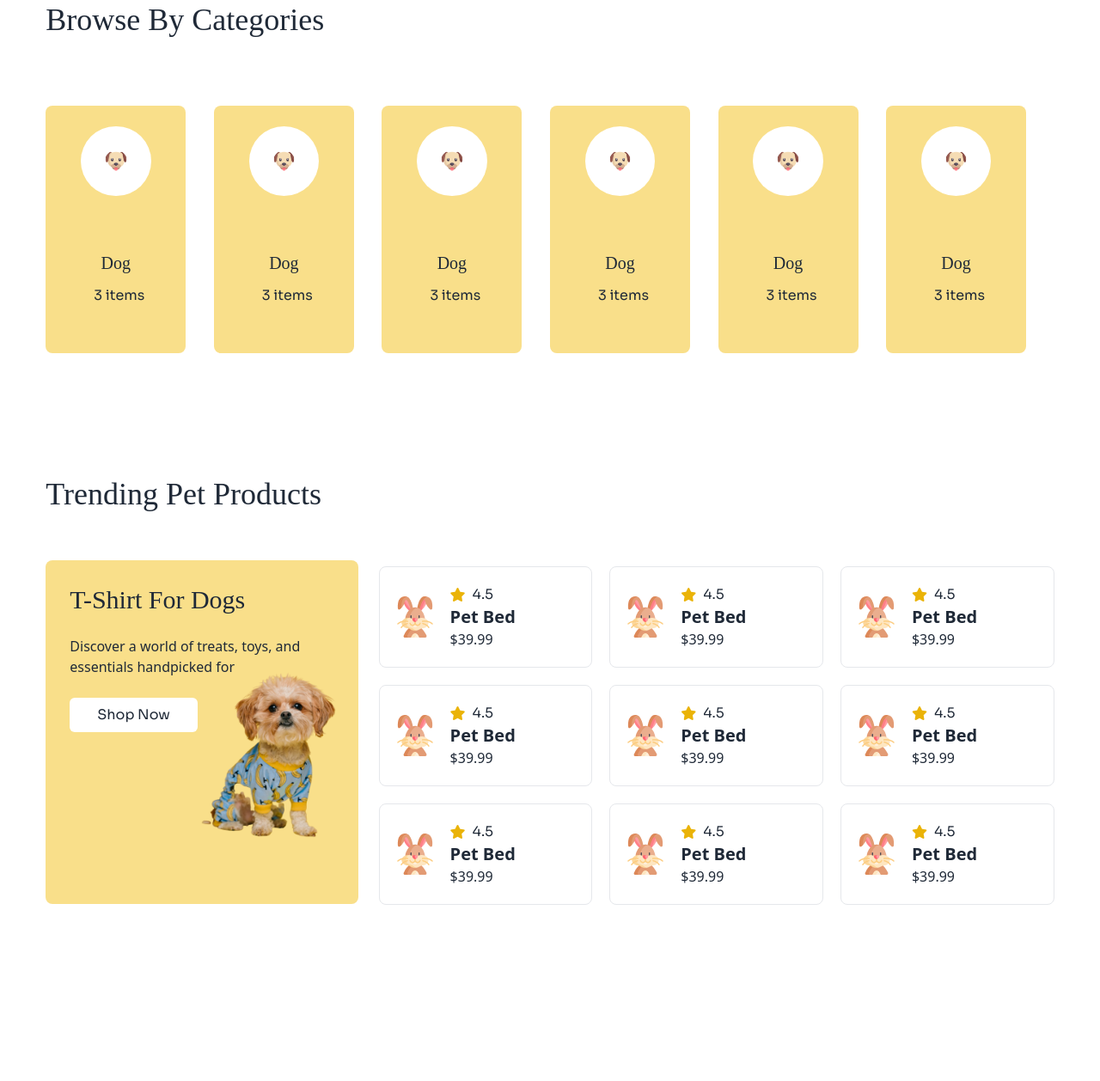
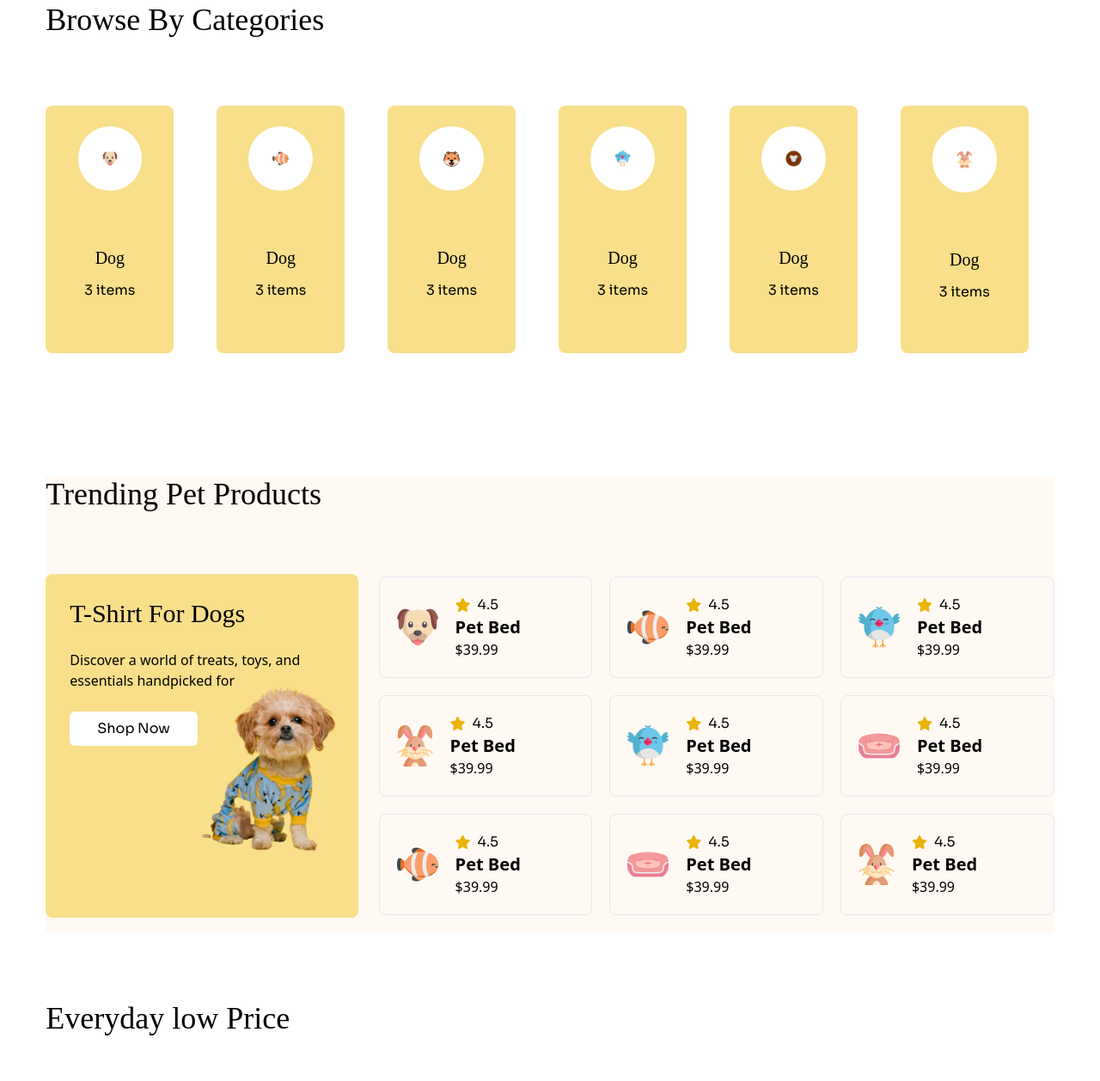
Before and after one commit to SohagMolla913/Assignment_3_Category_001, a plain HTML site: page index.html in a window 1280 px wide. Shown: the part 979-2237 px from the top of the page at 86% size. Before the commit the page ends 2112 px from the top, so only its background shows below. Drawn offline with nearby package versions, Linux system fonts and the light colour scheme; a web font is replaced by a local one.

Commit message:
allmost done

```diff
--- a/index.html
+++ b/index.html
@@ -34,11 +34,11 @@
     </style>
 
     <!-- DaisyUi -->
-    <link
+    <!-- <link
       href="https://cdn.jsdelivr.net/npm/daisyui@4.12.23/dist/full.min.css"
       rel="stylesheet"
       type="text/css"
-    />
+    /> -->
     <script src="https://cdn.tailwindcss.com"></script>
 
     <!-- Tailwind css cdn-->
@@ -106,82 +106,92 @@
       <!-- Browse By Card section-->
       <section class="mb-36">
         <h1 class="text-4xl adlam-font">Browse By Categories</h1>
-        <div
-          class="grid md:grid-cols-6 grid-cols-2 justify-center items-center mt-20"
-        >
-          <div class="md:w-5/6 md:h-72 w-4/5 bg-[#F9DF8A] soro-font rounded-lg">
-            <div class="md:w-3/6 mx-auto pt-6">
+        <div class="grid md:grid-cols-6 grid-cols-2 gap-5 mt-20">
+          <div
+            class="lg:w-5/6 lg:h-72 w-full bg-[#F9DF8A] soro-font rounded-lg"
+          >
+            <div class="lg:w-3/6 mx-auto pt-6">
               <img
-                class="bg-white rounded-full p-4 md:p-7 mb-10 md:mb-16 mx-auto"
+                class="bg-white rounded-full p-4 lg:p-7 mb-10 lg:mb-16 mx-auto"
                 src="./c1-assets/dog-cartoon.png"
                 alt=""
               />
-              <div class="text-center space-x-2 space-y-3 mb-5">
+              <div class="text-center space-y-3 mb-5">
                 <h2 class="adlam-font text-xl">Dog</h2>
                 <p class="soro-font">3 items</p>
               </div>
             </div>
           </div>
-          <div class="md:w-5/6 md:h-72 w-4/5 bg-[#F9DF8A] soro-font rounded-lg">
+          <div
+            class="lg:w-5/6 lg:h-72 w-full bg-[#F9DF8A] soro-font rounded-lg"
+          >
             <div class="md:w-3/6 mx-auto pt-6">
               <img
-                class="bg-white rounded-full p-4 md:p-7 mb-10 md:mb-16 mx-auto"
-                src="./c1-assets/dog-cartoon.png"
+                class="bg-white rounded-full p-4 lg:p-7 mb-10 lg:mb-16 mx-auto"
+                src="./c1-assets/fish-cartoon.png"
                 alt=""
               />
-              <div class="text-center space-x-2 space-y-3 mb-5">
+              <div class="text-center space-y-3 mb-5">
                 <h2 class="adlam-font text-xl">Dog</h2>
                 <p class="soro-font">3 items</p>
               </div>
             </div>
           </div>
-          <div class="md:w-5/6 md:h-72 w-4/5 bg-[#F9DF8A] soro-font rounded-lg">
-            <div class="md:w-3/6 mx-auto pt-6">
+          <div
+            class="lg:w-5/6 lg:h-72 w-full bg-[#F9DF8A] soro-font rounded-lg"
+          >
+            <div class="lg:w-3/6 mx-auto pt-6">
               <img
-                class="bg-white rounded-full p-4 md:p-7 mb-10 md:mb-16 mx-auto"
-                src="./c1-assets/dog-cartoon.png"
+                class="bg-white rounded-full p-4 lg:p-7 mb-10 lg:mb-16 mx-auto"
+                src="./c1-assets/cat-cartoon.png"
                 alt=""
               />
-              <div class="text-center space-x-2 space-y-3 mb-5">
+              <div class="text-center space-y-3 mb-5">
                 <h2 class="adlam-font text-xl">Dog</h2>
                 <p class="soro-font">3 items</p>
               </div>
             </div>
           </div>
-          <div class="md:w-5/6 md:h-72 w-4/5 bg-[#F9DF8A] soro-font rounded-lg">
-            <div class="md:w-3/6 mx-auto pt-6">
+          <div
+            class="lg:w-5/6 lg:h-72 w-full bg-[#F9DF8A] soro-font rounded-lg"
+          >
+            <div class="lg:w-3/6 mx-auto pt-6">
               <img
-                class="bg-white rounded-full p-4 md:p-7 mb-10 md:mb-16 mx-auto"
-                src="./c1-assets/dog-cartoon.png"
+                class="bg-white rounded-full p-4 lg:p-7 mb-10 lg:mb-16 mx-auto"
+                src="./c1-assets/bird-cartoon.png"
                 alt=""
               />
-              <div class="text-center space-x-2 space-y-3 mb-5">
+              <div class="text-center space-y-3 mb-5">
                 <h2 class="adlam-font text-xl">Dog</h2>
                 <p class="soro-font">3 items</p>
               </div>
             </div>
           </div>
-          <div class="md:w-5/6 md:h-72 w-4/5 bg-[#F9DF8A] soro-font rounded-lg">
-            <div class="md:w-3/6 mx-auto pt-6">
+          <div
+            class="lg:w-5/6 lg:h-72 w-full bg-[#F9DF8A] soro-font rounded-lg"
+          >
+            <div class="lg:w-3/6 mx-auto pt-6">
               <img
                 class="bg-white rounded-full p-4 md:p-7 mb-10 md:mb-16 mx-auto"
-                src="./c1-assets/dog-cartoon.png"
+                src="./c1-assets/mouse-cartoon.png"
                 alt=""
               />
-              <div class="text-center space-x-2 space-y-3 mb-5">
+              <div class="text-center space-y-3 mb-5">
                 <h2 class="adlam-font text-xl">Dog</h2>
                 <p class="soro-font">3 items</p>
               </div>
             </div>
           </div>
-          <div class="md:w-5/6 md:h-72 w-4/5 bg-[#F9DF8A] soro-font rounded-lg">
-            <div class="md:w-3/6 mx-auto pt-6">
+          <div
+            class="lg:w-5/6 lg:h-72 w-full bg-[#F9DF8A] soro-font rounded-lg"
+          >
+            <div class="lg:w-3/6 mx-auto pt-6">
               <img
                 class="bg-white rounded-full p-4 md:p-7 mb-10 md:mb-16 mx-auto"
-                src="./c1-assets/dog-cartoon.png"
+                src="./c1-assets/rabbit-cartoon.png"
                 alt=""
               />
-              <div class="text-center space-x-2 space-y-3 mb-5">
+              <div class="text-center space-y-3 mb-5">
                 <h2 class="adlam-font text-xl">Dog</h2>
                 <p class="soro-font">3 items</p>
               </div>
@@ -192,10 +202,10 @@
 
       <!-- Tranding pet Section -->
 
-      <section class="mb-20">
+      <section class="mb-20 bg-[#FFF9F4]">
         <!-- <div class=""> -->
         <h1 class="text-4xl adlam-font mb-14">Trending Pet Products</h1>
-        <div class="md:flex gap-6 items-center justify-center">
+        <div class="md:flex items-center justify-center gap-6">
           <div
             class="relative bg-[#F9DF8A] p-7 rounded-lg w-[400px] h-[400px] gap-5"
           >
@@ -214,150 +224,9 @@
             </div>
           </div>
           <!-- card-section -->
-          <div class="grid md:grid-cols-3 grid-cols-2 md:w-9/12 gap-5 mt-2">
+          <div class="grid md:grid-cols-3 grid-cols-2 md:w-9/12 gap-5 py-5">
             <div
               class="flex items-center gap-5 p-5 border outline-black rounded-lg"
-            >
-              <img src="./c1-assets/rabbit-cartoon.png" alt="" />
-              <div>
-                <div class="flex gap-2 items-center soro-font">
-                  <i class="fa-solid fa-star text-yellow-500"></i>
-                  <p>4.5</p>
-                </div>
-                <h2 class="text-xl font-bold">Pet Bed</h2>
-                <p>$39.99</p>
-              </div>
-            </div>
-            <div
-              class="flex items-center gap-5 p-5 border outline-black rounded-lg"
-            >
-              <img src="./c1-assets/rabbit-cartoon.png" alt="" />
-              <div>
-                <div class="flex gap-2 items-center soro-font">
-                  <i class="fa-solid fa-star text-yellow-500"></i>
-                  <p>4.5</p>
-                </div>
-                <h2 class="text-xl font-bold">Pet Bed</h2>
-                <p>$39.99</p>
-              </div>
-            </div>
-            <div
-              class="flex items-center gap-5 p-5 border outline-black rounded-lg"
-            >
-              <img src="./c1-assets/rabbit-cartoon.png" alt="" />
-              <div>
-                <div class="flex gap-2 items-center soro-font">
-                  <i class="fa-solid fa-star text-yellow-500"></i>
-                  <p>4.5</p>
-                </div>
-                <h2 class="text-xl font-bold">Pet Bed</h2>
-                <p>$39.99</p>
-              </div>
-            </div>
-            <div
-              class="flex items-center gap-5 p-5 border outline-black rounded-lg"
-            >
-              <img src="./c1-assets/rabbit-cartoon.png" alt="" />
-              <div>
-                <div class="flex gap-2 items-center soro-font">
-                  <i class="fa-solid fa-star text-yellow-500"></i>
-                  <p>4.5</p>
-                </div>
-                <h2 class="text-xl font-bold">Pet Bed</h2>
-                <p>$39.99</p>
-              </div>
-            </div>
-            <div
-              class="flex items-center gap-5 p-5 border outline-black rounded-lg"
-            >
-              <img src="./c1-assets/rabbit-cartoon.png" alt="" />
-              <div>
-                <div class="flex gap-2 items-center soro-font">
-                  <i class="fa-solid fa-star text-yellow-500"></i>
-                  <p>4.5</p>
-                </div>
-                <h2 class="text-xl font-bold">Pet Bed</h2>
-                <p>$39.99</p>
-              </div>
-            </div>
-            <div
-              class="flex items-center gap-5 p-5 border outline-black rounded-lg"
-            >
-              <img src="./c1-assets/rabbit-cartoon.png" alt="" />
-              <div>
-                <div class="flex gap-2 items-center soro-font">
-                  <i class="fa-solid fa-star text-yellow-500"></i>
-                  <p>4.5</p>
-                </div>
-                <h2 class="text-xl font-bold">Pet Bed</h2>
-                <p>$39.99</p>
-              </div>
-            </div>
-            <div
-              class="flex items-center gap-5 p-5 border outline-black rounded-lg"
-            >
-              <img src="./c1-assets/rabbit-cartoon.png" alt="" />
-              <div>
-                <div class="flex gap-2 items-center soro-font">
-                  <i class="fa-solid fa-star text-yellow-500"></i>
-                  <p>4.5</p>
-                </div>
-                <h2 class="text-xl font-bold">Pet Bed</h2>
-                <p>$39.99</p>
-              </div>
-            </div>
-            <div
-              class="flex items-center gap-5 p-5 border outline-black rounded-lg"
-            >
-              <img src="./c1-assets/rabbit-cartoon.png" alt="" />
-              <div>
-                <div class="flex gap-2 items-center soro-font">
-                  <i class="fa-solid fa-star text-yellow-500"></i>
-                  <p>4.5</p>
-                </div>
-                <h2 class="text-xl font-bold">Pet Bed</h2>
-                <p>$39.99</p>
-              </div>
-            </div>
-            <div
-              class="flex items-center gap-5 p-5 border outline-black rounded-lg"
-            >
-              <img src="./c1-assets/rabbit-cartoon.png" alt="" />
-              <div>
-                <div class="flex gap-2 items-center soro-font">
-                  <i class="fa-solid fa-star text-yellow-500"></i>
-                  <p>4.5</p>
-                </div>
-                <h2 class="text-xl font-bold">Pet Bed</h2>
-                <p>$39.99</p>
-              </div>
-            </div>
-          </div>
-        </div>
-      </section>
-
-      <!-- <section class="space-y-6 mb-20">
-        <h1 class="text-4xl adlam-font">Trending Pet Products</h1>
-        <div class="relative md:flex gap-10 items-center w-11/12 mx-auto">
-          <div
-            class="relative space-y-6 bg-[#F9DF8A] p-7 rounded-lg w-[400px] h-[400px]"
-          >
-            <h1 class="adlam-font text-3xl">T-Shirt For Dogs</h1>
-            <p>
-              Discover a world of treats, toys, and <br />
-              essentials handpicked for
-            </p>
-            <button class="py-2 px-8 bg-white rounded-md soro-font">
-              Shop Now
-            </button>
-            <div class="absolute top-10 left-44">
-              <img src="./c1-assets/cute-pet-small.png" alt="" />
-            </div>
-          </div>
-          <div class="grid md:grid-cols-3 grid-cols-2 gap-5">
-            <!-- small card -->
-      <!-- <div
-              class="md:flex items-center gap-5 p-5 border outline-black rounded-lg hidden"
             >
               <img src="./c1-assets/dog-cartoon.png" alt="" />
               <div>
@@ -383,9 +252,9 @@
               </div>
             </div>
             <div
-              class="flex items-center gap-5 p-5 border outline-black rounded-lg lg:w-[320px]"
+              class="flex items-center gap-5 p-5 border outline-black rounded-lg"
             >
-              <img src="./c1-assets/dog-cartoon.png" alt="" />
+              <img src="./c1-assets/bird-cartoon.png" alt="" />
               <div>
                 <div class="flex gap-2 items-center soro-font">
                   <i class="fa-solid fa-star text-yellow-500"></i>
@@ -394,9 +263,8 @@
                 <h2 class="text-xl font-bold">Pet Bed</h2>
                 <p>$39.99</p>
               </div>
-            </div> -->
-      <!-- small card level-2 -->
-      <!-- <div
+            </div>
+            <div
               class="flex items-center gap-5 p-5 border outline-black rounded-lg"
             >
               <img src="./c1-assets/rabbit-cartoon.png" alt="" />
@@ -434,9 +302,8 @@
                 <h2 class="text-xl font-bold">Pet Bed</h2>
                 <p>$39.99</p>
               </div>
-            </div> -->
-      <!-- small card level-3 -->
-      <!-- <div
+            </div>
+            <div
               class="flex items-center gap-5 p-5 border outline-black rounded-lg"
             >
               <img src="./c1-assets/fish-cartoon.png" alt="" />
@@ -452,7 +319,7 @@
             <div
               class="flex items-center gap-5 p-5 border outline-black rounded-lg"
             >
-              <img src="./c1-assets/bird-cartoon.png" alt="" />
+              <img src="./c1-assets/pet-couch.png" alt="" />
               <div>
                 <div class="flex gap-2 items-center soro-font">
                   <i class="fa-solid fa-star text-yellow-500"></i>
@@ -463,7 +330,7 @@
               </div>
             </div>
             <div
-              class="flex items-center gap-5 p-5 border outline-black rounded-lg"
+              class="md:flex items-center gap-5 p-5 border outline-black rounded-lg hidden"
             >
               <img src="./c1-assets/rabbit-cartoon.png" alt="" />
               <div>
@@ -474,12 +341,109 @@
                 <h2 class="text-xl font-bold">Pet Bed</h2>
                 <p>$39.99</p>
               </div>
-            </div> -->
-      <!-- </div>
+            </div>
+          </div>
         </div>
-      </section> -->
+      </section>
+      <!-- Everyday prise section -->
+      <section class="relative mb-[320px]">
+        <div>
+          <h1 class="text-4xl adlam-font mb-14">Everyday low Price</h1>
+        </div>
+
+        <div class="lg:flex lg:justify-between gap-12 space-y-5">
+          <div
+            class="lg:flex lg:w-9/12 lg:items-center rounded-lg bg-gradient-to-r from-[#F8CCFB] to-[#ACD2FD]"
+          >
+            <div class="w-7/12 h-[500px] lg:p-11 lg:py-36 lg:bg-[370px] p-5">
+              <p class="soro-font">Under Price</p>
+              <h2 class="lg:text-4xl adlam-font">Pet Grooming Mitt</h2>
+              <h4 class="text-white">(Easy Hair Removal)</h4>
+              <h1 class="text-5xl adlam-font">$7.99</h1>
+            </div>
+            <!-- problem -->
+            <div class="absolute lg:left-[550px] lg:top-28 top-52 left-16">
+              <img
+                class="xl:left-[350px]"
+                src="./c1-assets/cute-dog-mid.png"
+                alt=""
+              />
+            </div>
+          </div>
+          <div
+            class="lg:w-6/12 rounded-lg bg-gradient-to-r from-[#FFF9F4] to-[#F9DF8A]"
+          >
+            <div class="w-6/12 h-[500px] lg:p-7 lg:bg-[370px] p-5">
+              <p class="text-3xl adlam-font">T-Shirt for Dogs</p>
+              <h1 class="text-5xl adlam-font">$7.99</h1>
+            </div>
+            <div class="absolute lg:right-[30px] lg:top-48 right-2 top-[700px]">
+              <img src="./c1-assets/cute-pet-mid.png" alt="" />
+            </div>
+          </div>
+        </div>
+      </section>
     </main>
     <!-- Footer Section -->
-    <footer></footer>
+    <footer class="relative">
+      <!-- card section -->
+      <section
+        class="lg:w-8/12 mx-auto absolute w-10/12 left-6 lg:left-64 bottom-[480px] lg:mt-20 rounded-lg bg-[#FFFFFF] lg:bottom-[410px] p-10"
+      >
+        <div class="lg:flex items-center justify-center gap-10">
+          <div>
+            <img src="./c1-assets/cute-pet-mid.png" alt="" />
+          </div>
+          <div class="lg:space-y-9 space-y-4 text-center">
+            <h1 class="lg:text-4xl text-xl adlam-font">Get Pawsome News!</h1>
+            <p class="soro-font">
+              Exclusive training tips, ticks, product deals and more.
+            </p>
+            <input
+              class="block w-full bg-[#FFFFFF] py-3"
+              type="text"
+              placeholder="Enter email..."
+            />
+            <button class="py-2 px-6 bg-yellow-300 rounded-md soro-font">
+              Subscribe
+            </button>
+          </div>
+        </div>
+      </section>
+      <!-- footer section -->
+      <section class="bg-[#FFDC26]">
+        <div class="lg:flex justify-around lg:pt-60 pt-[360px] w-11/12 mx-auto">
+          <div>
+            <div class="flex items-center gap-3">
+              <img src="./c1-assets/logo-footer.png" alt="" />
+              <h2 class="soro-font">
+                Browse <span class="text-yellow-700 text-xl">4</span> Pets
+              </h2>
+            </div>
+            <p class="soro-font pt-6">
+              Discover a world of treats, toys, and <br />
+              essentials handpicked for your furry <br />
+              friends
+            </p>
+          </div>
+          <div class="lg:pb-44 pt-12">
+            <ul class="soro-font lg:space-y-5">
+              <li>Find a pet</li>
+              <li>Breeds</li>
+              <li>Contact us</li>
+            </ul>
+          </div>
+          <div class="pt-16 pb-20">
+            <p class="soro-font">Follow Us</p>
+            <div class="space-x-6">
+              <i class="fa-brands fa-facebook"></i>
+              <i class="fa-brands fa-instagram"></i>
+              <i class="fa-brands fa-linkedin"></i>
+              <i class="fa-brands fa-youtube"></i>
+            </div>
+          </div>
+        </div>
+      </section>
+    </footer>
   </body>
 </html>
```
